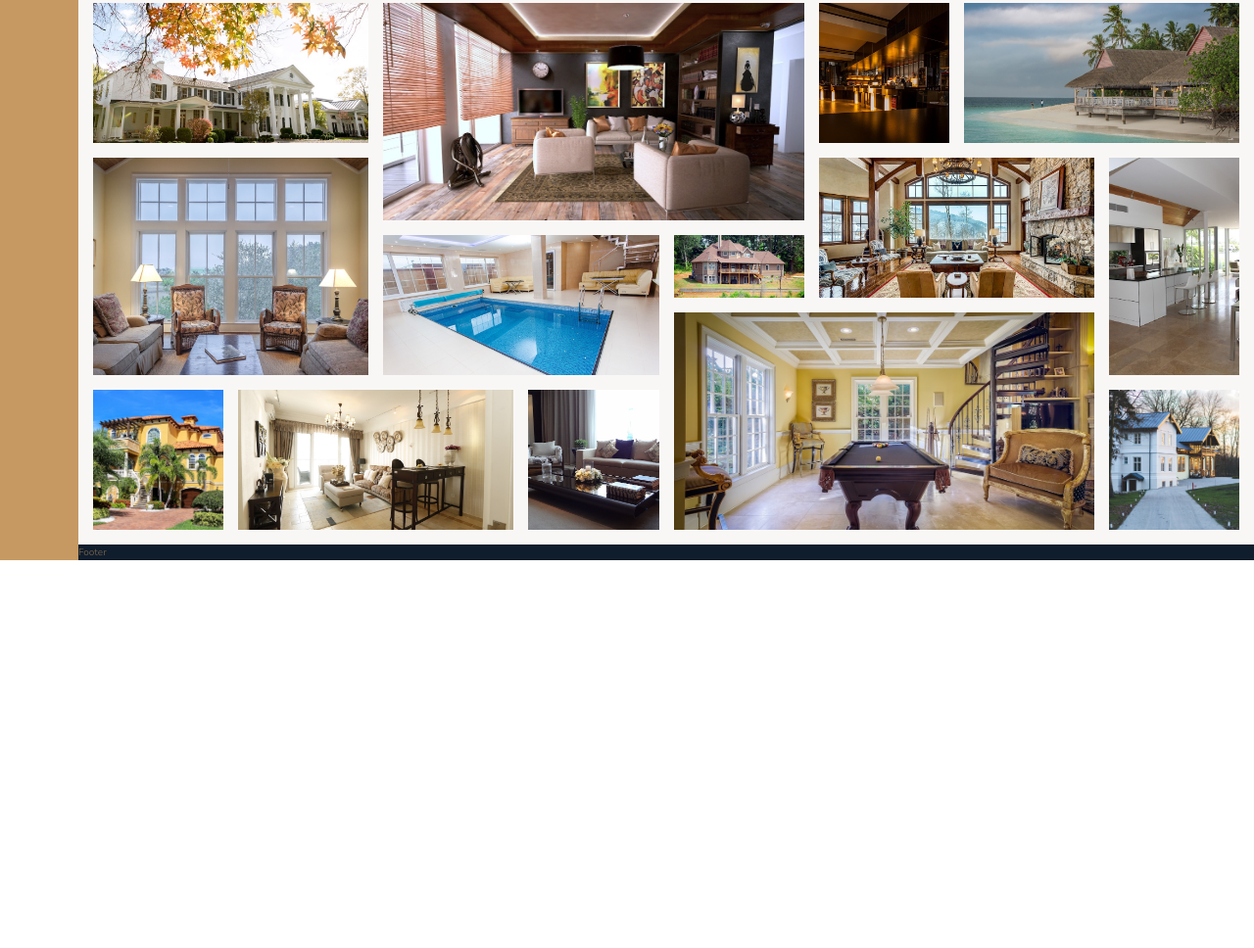
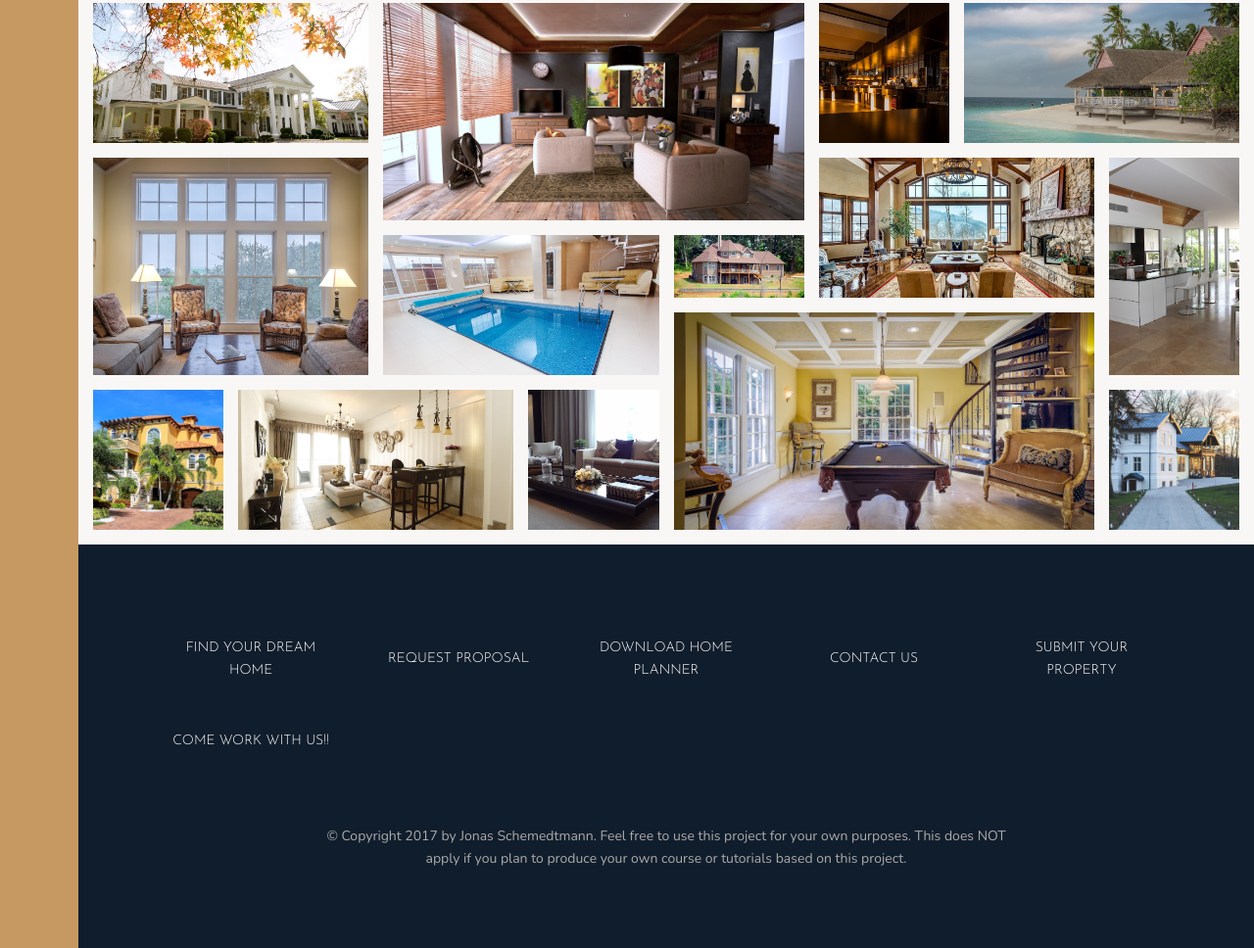
Before and after one commit to matheusalxds/Advance-CSS-Course-Nexter, a website: page index.html in a window 1280 px wide. Shown: the part 3084-4052 px from the top of the page at 98% size. Before the commit the page ends 3656 px from the top, so only its background shows below. Drawn offline with nearby package versions, Linux system fonts and the light colour scheme.

Commit message:
Finished the Footer's style

```diff
--- a/index.html
+++ b/index.html
@@ -411,7 +411,19 @@
     </section>
 
     <footer class="footer">
-      Footer
+      <ul class="nav">
+        <li class="nav__item"><a href="#" class="nav__link">Find your dream home</a></li>
+        <li class="nav__item"><a href="#" class="nav__link">Request proposal</a></li>
+        <li class="nav__item"><a href="#" class="nav__link">Download home planner</a></li>
+        <li class="nav__item"><a href="#" class="nav__link">Contact us</a></li>
+        <li class="nav__item"><a href="#" class="nav__link">Submit your property</a></li>
+        <li class="nav__item"><a href="#" class="nav__link">Come work with us!!</a></li>
+      </ul>
+      <p class="copyright">
+        &copy; Copyright 2017 by Jonas Schemedtmann. Feel free to use this project for your own
+        purposes. This does NOT apply if you plan to produce your own course or tutorials based
+        on this project.
+      </p>
     </footer>
 
   </body>
--- a/sass/_footer.scss
+++ b/sass/_footer.scss
@@ -1,4 +1,43 @@
 .footer {
   background-color: $color-secondary;
   grid-column: full-start / full-end;
+  padding: 8rem;
 }
+
+.nav {
+  list-style: none;
+
+  display: grid;
+  grid-template-columns: repeat(auto-fit, minmax(18rem, 1fr));
+  grid-gap: 2rem;
+  align-items: center;
+
+  &__link:link,
+  &__link:visited {
+    font-size: 1.4rem;
+    color: #ffffff;
+    text-decoration: none;
+    font-family: $font-display;
+    text-transform: uppercase;
+    text-align: center;
+    padding: 1.5rem;
+    display: block;
+    transition: all .2s;
+  }
+
+  &__link:hover,
+  &__link:active {
+    background-color: rgba(#fff, .05);
+    transform: translateY(-3px);
+  }
+}
+
+.copyright {
+  font-size: 1.4rem;
+  color: $color-grey-light-2;
+  margin-top: 6rem;
+  margin-left: auto;
+  margin-right: auto;
+  text-align: center;
+  width: 70%;
+}
```
Also changed, not shown: css/style.css.
